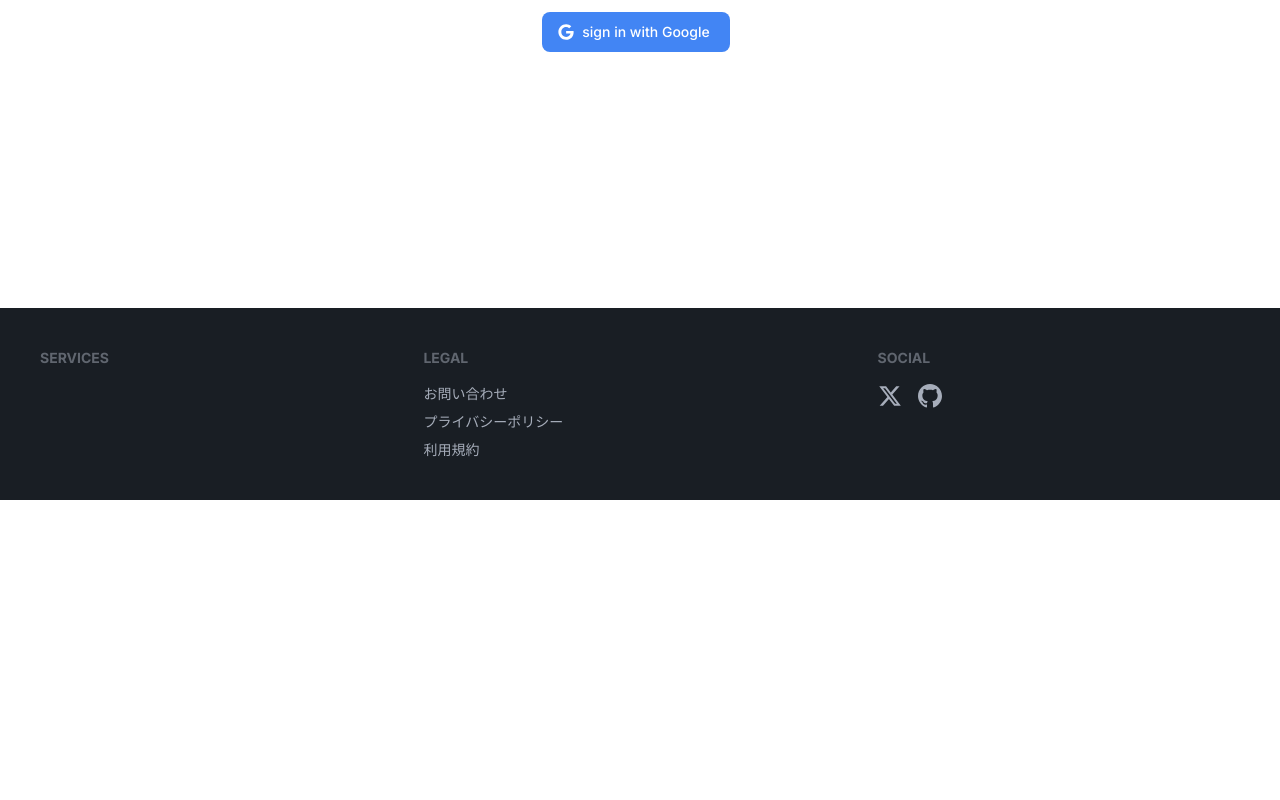
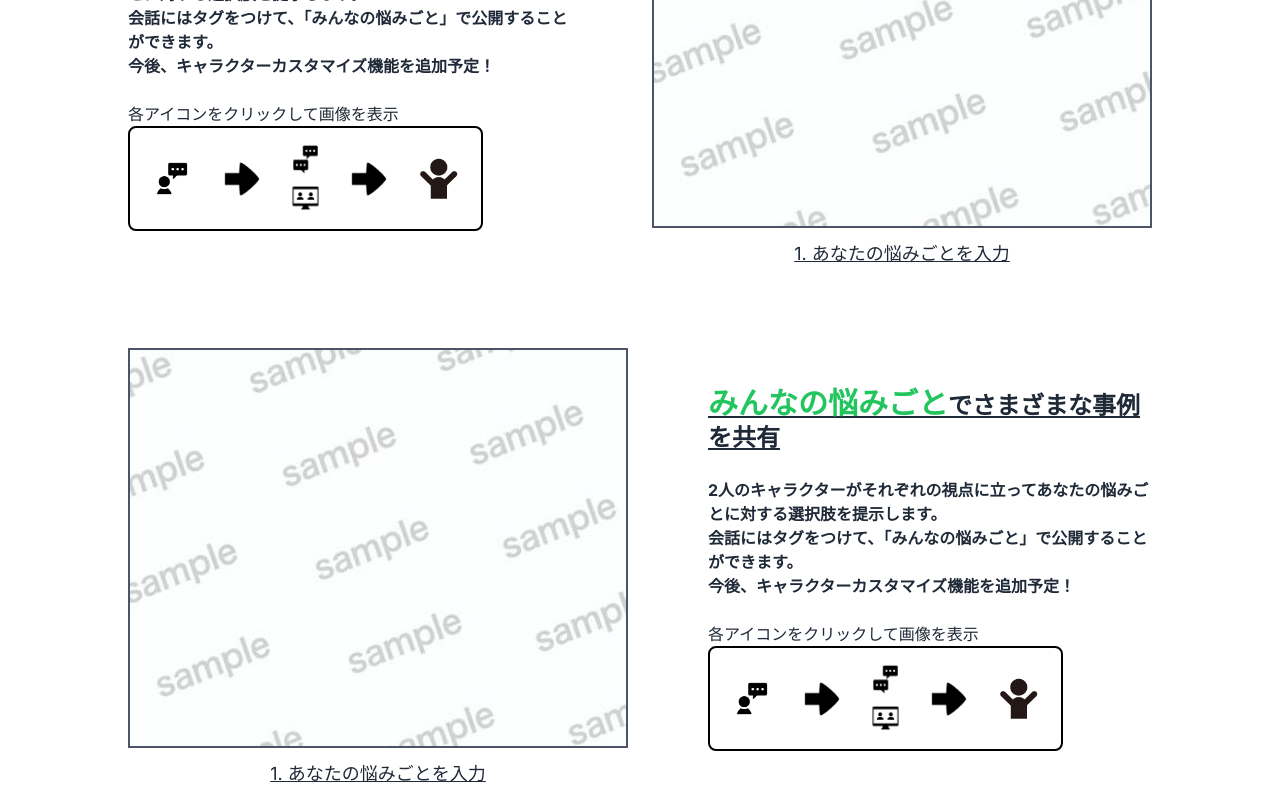
Before and after one commit to zio-tt/mirai_select, a Next.js app in the folder frontend/: page / in a window 1280 px wide. Shown: the part 300-1100 px from the top of the page. Before the commit the page ends 800 px from the top, so only its background shows below. Built offline with nearby package versions, Linux system fonts and the light colour scheme; no server answers; a web font is replaced by a local one.

Commit message:
WIP feature: helper

```diff
--- a/frontend/app/(routes)/(private)/helper/page.tsx
+++ b/frontend/app/(routes)/(private)/helper/page.tsx
@@ -1,27 +1,64 @@
 "use client";
 
+import  "./style.css";
 import React, { useState, useEffect } from "react";
+import { useSession } from "next-auth/react";
+import Link from "next/link";
+import { MouseEvent } from "react";
 
-export default function decisionHelper () {
+export default function decisionHelperFirstInput () {
   const [ inputText, setInputText ] = useState<string>('');
   const [ remainingChars, setRemainingChars ] = useState<number>(50);
+  const [ isLoading , setIsLoading ] = useState<boolean>(false);
+  const [ alertFlag , setAlertFlag ] = useState<boolean>(false);
   const maxChars = 50;
 
   useEffect(() => {
     setRemainingChars(maxChars - inputText.length);
+    if (inputText.length > maxChars) {
+      setAlertFlag(true);
+    } else {
+      setAlertFlag(false);
+    }
+    if (inputText.length > 0) {
+      sessionStorage.setItem('firstHelperInputText', inputText);
+    }
   }, [inputText]);
+
+  useEffect(() => {
+    const storedInputText = sessionStorage.getItem('firstHelperInputText');
+    if (storedInputText) {
+      setInputText(storedInputText);
+    }
+  }, []);
+
+
+  function sendText(MouseEvent: MouseEvent<HTMLElement>) {
+    setIsLoading(true);
+    setTimeout(() => {
+      setIsLoading(false);
+    }, 500);
+  }
 
   return (
     <>
     {/* 機能説明画面 */}
     {/* 入力画面 */}
-      <div className="w-screen flex items-center justify-center">
-        <div className="form-control w-full max-w-3xl">
+      <div className="w-screen flex flex-col items-center justify-center">
+      {/* タイトル */}
+        <div className="text-3xl">悩みごと</div>
+      {/* 警告文 */}
+        { alertFlag && ( <div className="text-xl" style={{color: 'red'}}>文字数がオーバーしています。入力する悩みごとは<span className="underline">50文字以内</span>にしてください。</div> )}
+      {/* 入力された文字列 */}
+        <div className="text-window w-[60%] h-[10%]  mt-2 mb-8 relative py-2 px-6 border-t-2 border-b-2 border-black flex items-center justify-center"><p className="text-xl">{ inputText }</p></div>
+      {/* 入力フォーム */}
+        <div className="flex flex-row w-screen items-center justify-center">
+          <div className="form-control w-full max-w-lg">
             <input
               type="text"
-            placeholder="悩み事を入力してください（最大50文字）"
+              placeholder="悩みごとを入力してください（最大50文字）"
               id="input_text"
-            className="input input-bordered w-full max-w-full"
+              className="input input-bordered border-black w-full max-w-full"
               value={inputText}
               onChange={(e) => setInputText(e.target.value)}
             />
@@ -33,6 +70,19 @@ export default function decisionHelper () {
               残り{remainingChars}文字
             </label>
           </div>
+        {/* 入力後0.5秒程度ローディングボタン */}
+          { remainingChars >= 0 && (
+            <div className="h-full items-start justify-start ml-4">
+              { !isLoading && ( <Link href="#" onClick={sendText}><button className="btn btn-outline">Send</button></Link> )}
+              { isLoading && (
+                <button className="btn btn-outline">
+                  <span className="loading loading-spinner"></span>
+                  loading
+                </button>
+              )}
+            </div>
+          )}
+        </div>
       </div>
       {/* 結果画面 */}
       <div>
--- /dev/null
+++ b/frontend/app/(routes)/(private)/helper/style.css
@@ -0,0 +1,10 @@
+.text-window:before, .text-window:after {
+  content: '';
+  position: absolute;
+  top: -10px;
+  width: 2px;
+  height: calc(100% + 20px);
+  background-color: black;
+}
+.text-window:before { left: 10px; }
+.text-window:after { right: 10px; }
--- /dev/null
+++ b/frontend/app/_common/hooks/useWindowSize.ts
@@ -0,0 +1,16 @@
+import React, { useLayoutEffect, useState } from 'react';
+
+export const useWindowSize = (): number[] => {
+  const [size, setSize] = useState([0, 0]);
+  useLayoutEffect(() => {
+    const updateSize = (): void => {
+      setSize([window.innerWidth, window.innerHeight]);
+    };
+
+    window.addEventListener('resize', updateSize);
+    updateSize();
+
+    return () => window.removeEventListener('resize', updateSize);
+  }, []);
+  return size;
+};
--- a/frontend/app/page.tsx
+++ b/frontend/app/page.tsx
@@ -8,11 +8,11 @@ import { GoogleLoginButton} from '@/app/_components/ui-elements';
 import { logger } from '@/app/_common/utils/logger'
 
 export default function Home() {
-  const [showLogo, setShowLogo] = useState(true);
-  const [showButton, setShowButton] = useState(false);
-  const [logoOpacity, setLogoOpacity] = useState(0);
-  const [buttonOpacity, setButtonOpacity] = useState(0);
-  const [showContent , setShowContent ] = useState(false);
+  const [ showLogo, setShowLogo] = useState(true);
+  const [ showButton, setShowButton] = useState(false);
+  const [ logoOpacity, setLogoOpacity] = useState(0);
+  const [ buttonOpacity, setButtonOpacity] = useState(0);
+  const [ showContent , setShowContent ] = useState(false);
   const { data: session, status } = useSession();
   const router = useRouter();
 
@@ -43,39 +43,40 @@ export default function Home() {
     };
   }
 
-  const [ imageURL, setImageURL ] = React.useState<string>("/images/top/sample1.jpeg");
+  const [ helperImageURL, setHelperImageURL ] = React.useState<string>("/images/top/sample1.jpeg");
+  const [ indexImageURL, setIndexImageURL ] = React.useState<string>("/images/top/sample1.jpeg");
+  const [ helperText, setHelperText ] = React.useState<string>("1. あなたの悩みごとを入力");
+  const [ indexText, setIndexText ] = React.useState<string>("1. あなたの悩みごとを入力");
 
   const switchHelper = (event: MouseEvent<HTMLElement>) => {
     event.preventDefault();
     const key = event.currentTarget.getAttribute('data-key');
-    const helperText = document.querySelector('.helperText');
 
-    if (key === "index-talk") {
-      setImageURL("/images/top/sample1.jpeg");
-      helperText!.innerHTML = "1. あなたの悩みごとを入力";
-    } else if (key === "index-discussion") {
-      setImageURL("/images/top/sample2.webp");
-      helperText!.innerHTML = "2. AIが悩みごとを分析";
-    } else if (key === "index-happy") {
-      setImageURL("/images/top/sample3.jpeg");
-      helperText!.innerHTML = "3. あなたの決断をサポート";
+    if (key === "helper-talk") {
+      setHelperImageURL("/images/top/sample1.jpeg");
+      setHelperText("1. あなたの悩みごとを入力");
+    } else if (key === "helper-discussion") {
+      setHelperImageURL("/images/top/sample2.webp");
+      setHelperText("2. AIが悩みごとを分析");
+    } else if (key === "helper-happy") {
+      setHelperImageURL("/images/top/sample3.jpeg");
+      setHelperText("3. あなたの決断をサポート");
     }
   };
 
-  const handleClick = (event: MouseEvent<HTMLElement>) => {
+  const switchIndex = (event: MouseEvent<HTMLElement>) => {
     event.preventDefault();
     const key = event.currentTarget.getAttribute('data-key');
-    const helperText = document.querySelector('.helperText');
 
-    if (key === "helper-talk") {
-      setImageURL("/images/top/sample1.jpeg");
-      helperText!.innerHTML = "1. あなたの悩みごとを入力";
-    } else if (key === "helper-discussion") {
-      setImageURL("/images/top/sample2.webp");
-      helperText!.innerHTML = "2. AIが悩みごとを分析";
-    } else if (key === "helper-happy") {
-      setImageURL("/images/top/sample3.jpeg");
-      helperText!.innerHTML = "3. あなたの決断をサポート";
+    if (key === "index-talk") {
+      setIndexImageURL("/images/top/sample1.jpeg");
+      setIndexText("1. あなたの悩みごとを入力");
+    } else if (key === "index-discussion") {
+      setIndexImageURL("/images/top/sample2.webp");
+      setIndexText("2. AIが悩みごとを分析");
+    } else if (key === "index-happy") {
+      setIndexImageURL("/images/top/sample3.jpeg");
+      setIndexText("3. あなたの決断をサポート");
     }
   };
 
@@ -99,26 +100,6 @@ export default function Home() {
 
   return (
     <>
-      { !showContent && (
-        <div className="flex flex-col items-center justify-center">
-          <div
-            className={'transform transition-opacity duration-1000'}
-            style={{ display: showLogo ? 'block' : 'none', opacity: logoOpacity }}
-          >
-            {showLogo && (
-              <Image src="/images/logo.png" alt="Logo" width={500} height={500} style = {{ objectFit: "contain" }} />
-            )}
-          </div>
-          { showButton && (
-            <div
-              className="transition-opacity duration-1000"
-              style={{ display: showButton ? 'block' : 'none', opacity: buttonOpacity }}>
-              <GoogleLoginButton />
-            </div>
-          )}
-        </div>
-      )}
-      { showContent && (
       <div className="flex flex-col items-center justify-start pt-16 min-h-screen w-screen bg-white">
         <div className="w-[80%] flex flex-col items-center justify-center">
           {/* 1段目のコンテンツ */}
@@ -147,17 +128,17 @@ export default function Home() {
             </div>
             <div className="flex flex-col">
               <div className="relative max-w-[100%] w-[500px] h-[400px]">
-                  <Image src={imageURL} className="border-2 border-gray-600" alt="Image" layout="fill" />
+                <Image src={helperImageURL} className="border-2 border-gray-600" alt="Image" layout="fill" />
               </div>
-                <div className="helperText underline text-lg text-center mt-3">1. あなたの悩み事を入力</div>
+              <div className="underline text-lg text-center mt-3">{helperText}</div>
             </div>
           </div>
           <div className="flex flex-row items-center justify-center mt-10 mb-20">
             <div className="flex flex-col mr-20">
               <div className="relative max-w-[100%] w-[500px] h-[400px]">
-                  <Image src={imageURL} className="border-2 border-gray-600" alt="Image" layout="fill" />
+                <Image src={indexImageURL} className="border-2 border-gray-600 max-w-[100%] h-auto" alt="Image" layout="fill" />
               </div>
-                <div className="helperText underline text-lg text-center mt-3">1. あなたの悩み事を入力</div>
+              <div className="underline text-lg text-center mt-3">{indexText}</div>
             </div>
             {/* ここからテキストと画像を右寄せにしたい */}
             <div className="flex flex-col items-center justify-center">
@@ -170,21 +151,20 @@ export default function Home() {
                 </div>
                 <p>各アイコンをクリックして画像を表示</p>
                 <div className="flex w-[80%] p-3 border-2 border-black rounded-lg items-center justify-center">
-                    <a href="#" onClick={handleClick} data-key="index-talk"><Image src="/images/talk.png" alt="Talk" width={100} height={100} /></a>
+                  <a href="#" onClick={switchIndex} data-key="index-talk"><Image src="/images/talk.png" alt="Talk" width={100} height={100} /></a>
                   <Image src="/images/arrow.png" alt="Arrow" width={80} height={80} />
-                    <a href="#" onClick={handleClick} data-key="index-discussion"><div>
+                  <a href="#" onClick={switchIndex} data-key="index-discussion"><div>
                     <Image src="/images/discussion.png" alt="Discussion" width={80} height={80} />
                     <Image src="/images/pc.png" alt="PC" width={80} height={80} />
                   </div></a>
                   <Image src="/images/arrow.png" alt="Arrow" width={80} height={80} />
-                    <a href="#" onClick={handleClick} data-key="index-happy"><Image src="/images/happy.png" alt="Happy" width={100} height={100} /></a>
+                  <a href="#" onClick={switchIndex} data-key="index-happy"><Image src="/images/happy.png" alt="Happy" width={100} height={100} /></a>
                 </div>
               </div>
             </div>
           </div>
         </div>
       </div>
-      )}
     </>
   );
 }
```
Lines whose indentation alone changed are shown as unchanged.
